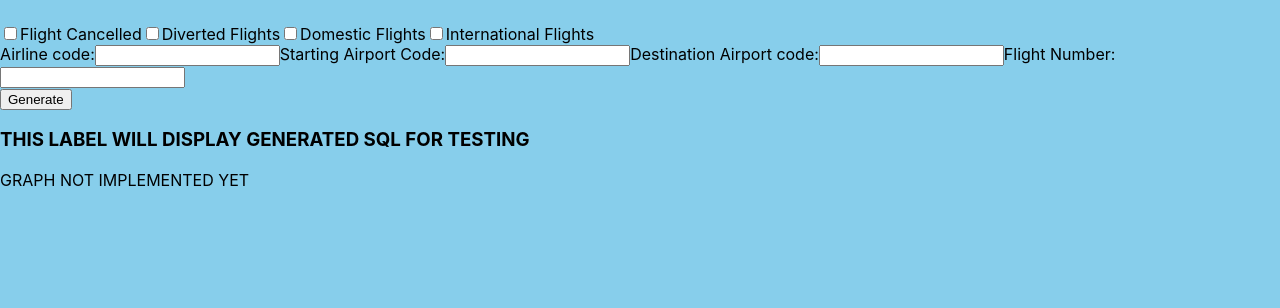
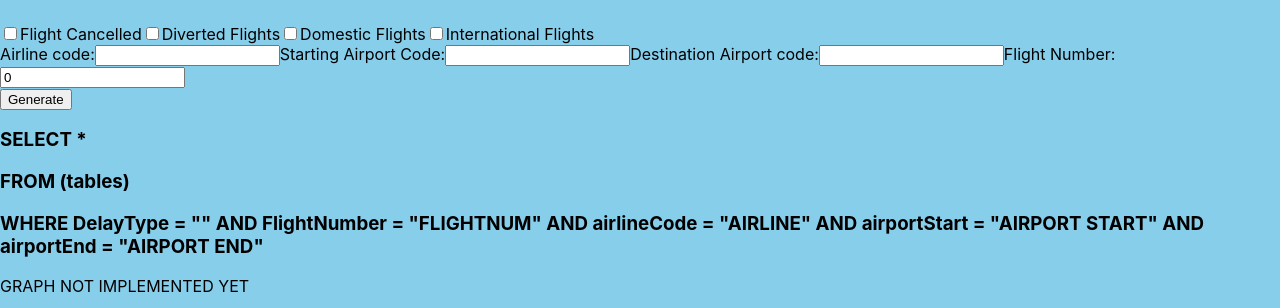
Before and after one commit to wobbethan/airaide-old, a React (Create React App) app: page / in a window 1280 px wide. Shown: the part 285-593 px from the top of the page. Built offline with nearby package versions, Linux system fonts and the light colour scheme.

Commit message:
Generated SQL start

```diff
--- a/src/App.js
+++ b/src/App.js
@@ -3,10 +3,18 @@ import GraphMenu from './components/graphMenu.js'
 import Login from './components/login'
 import Graphdisplay from './components/graph'
 import Profile from './components/profile'
+import { useState } from 'react';
 
 //import background from './assets/planebg.png'
 
 function App() {
+  const [filters, setFilters] = useState({})
+
+  const updateFilters = (searchFilters) => {
+    setFilters(searchFilters);
+  }
+
+
   return (
     <div style={{
       display: "flex",
@@ -19,7 +27,10 @@ function App() {
       <div>
       <Login/>
       <Profile/>
-      <GraphMenu/>
+      <GraphMenu callback={updateFilters}/>
+      <h3>SELECT *</h3>
+      <h3>FROM (tables)</h3>
+      <h3>WHERE DelayType = "" AND FlightNumber = "{"flightNum" in filters ? filters["flightNum"] : "FLIGHTNUM" }" AND airlineCode = "{"airline" in filters ? filters["airline"] : "AIRLINE" }" AND airportStart = "{"airportStart" in filters ? filters["airportStart"] : "AIRPORT START" }" AND airportEnd = "{"airportEnd" in filters ? filters["airportEnd"] : "AIRPORT END" }" </h3>
       <Graphdisplay/>
       </div>
 
--- a/src/components/graphMenu.js
+++ b/src/components/graphMenu.js
@@ -1,10 +1,25 @@
-import React from 'react'
+import React, { useState } from 'react'
 import ReactSlider from 'react-slider'
 
-function graphMenu() {
+function GraphMenu(props) {
+
+  //Constants
+    const [airline, setAirline] = useState("")
+    const [airportStart, setAirportStart] = useState("")
+    const [airportEnd, setAirportEnd] = useState("")
+    const [flightNum, setFlightNum] = useState(0)
+
+    const generateButtonPressed = () => {
+      props.callback({airline: airline, airportStart: airportStart, airportEnd: airportEnd, flightNum: flightNum})
+
+    }
+
+
+
   return (
     <div>
       <h1 className="d-flex justify-content-center">Menu</h1>
+
       <h2>Delay Type (Y-axis | Up to 5 curves )</h2>
       <div>
       <label>
@@ -68,23 +83,25 @@ function graphMenu() {
         </label>
         <form>
               <label htmlFor="airline-field">Airline code:</label>
-              <input id="airine-field" value = "" type="text" ></input>
+              <input id="airline-field"  type="text" value ={airline} onChange={(e) => setAirline(e.target.value)}></input>
+
               <label htmlFor="airportStart-field">Starting Airport Code:</label>
-              <input id="airportStart-field" value = "" type="text" ></input>
+              <input id="airportStart-field" type="text" value ={airportStart} onChange={(e) => setAirportStart(e.target.value)}></input>
+
               <label htmlFor="airportEnd-field">Destination Airport code:</label>
-              <input id="airportEnd-field" value = "" type="text" ></input>
+              <input id="airportEnd-field"  type="text" value ={airportEnd} onChange={(e) => setAirportEnd(e.target.value)}></input>
+
               <label htmlFor="flightnum-field">Flight Number:</label>
-              <input id="airport-field" value = "" type="text" ></input>
+              <input id="airport-field"  type="number" value ={flightNum} onChange={(e) => setFlightNum(e.target.value)}></input>
         </form>
 
-        <button type="button">Generate</button>
+        <button type="button" onClick={generateButtonPressed}>Generate</button>
 
       </div>
-      <h3> THIS LABEL WILL DISPLAY GENERATED SQL FOR TESTING </h3>
 
     </div>
 
   )
 }
 
-export default graphMenu
+export default GraphMenu
```
